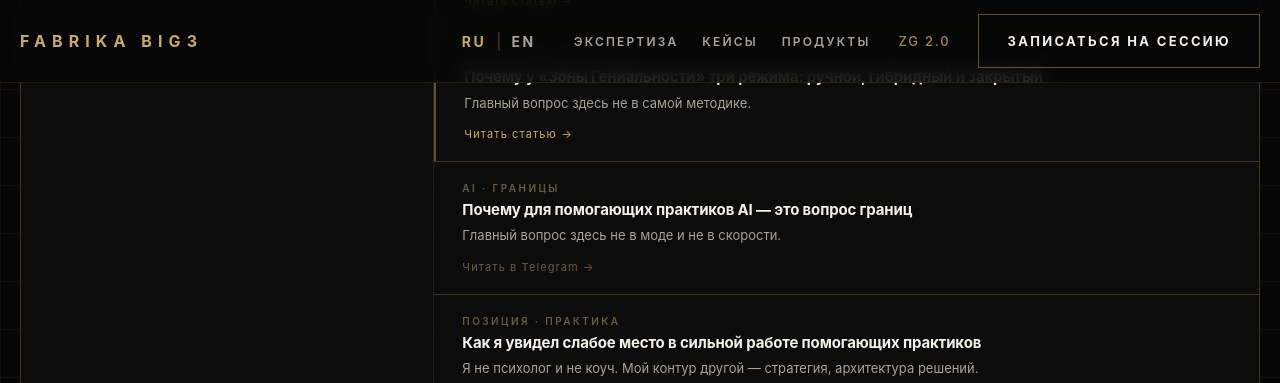
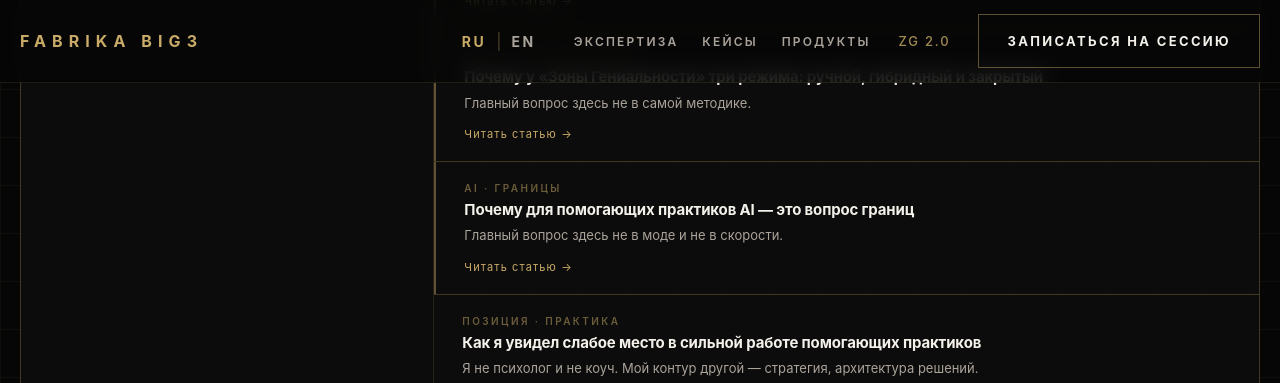
Before and after one commit to Valerii1242/fabrika-big3, a Jekyll site: the page index.html, which Jekyll copies as it is, in a window 1280 px wide and 900 px high, scrolled down 6343 px. Shown: the top 383 px of the window. Built offline with Jekyll 4.4.1, drawn with Linux system fonts in a browser that asks for light colours.

Commit message:
Add files via upload

```diff
--- a/index.html
+++ b/index.html
@@ -2151,11 +2151,11 @@
               <span style="font-size:11px;letter-spacing:.1em;color:var(--gold);margin-top:8px;display:block;" data-ru="Читать статью →" data-en="Read article →">Читать статью →</span>
             </a>
 
-            <a class="tenchat-post" href="https://t.me/fabrika_big3" target="_blank" rel="noopener noreferrer">
+            <a class="tenchat-post" href="/blog/ai-granitsy-pomogayushchikh/" style="border-left:2px solid rgba(201,171,103,.45);">
               <span class="tenchat-post-tag" data-ru="AI · Границы" data-en="AI · Boundaries">AI · Границы</span>
               <h4 data-ru="Почему для помогающих практиков AI — это вопрос границ" data-en="Why for helping practitioners AI is a question of boundaries">Почему для помогающих практиков AI — это вопрос границ</h4>
               <p data-ru="Главный вопрос здесь не в моде и не в скорости." data-en="The main question here is not about trends or speed.">Главный вопрос здесь не в моде и не в скорости.</p>
-              <span style="font-size:11px;letter-spacing:.1em;color:rgba(201,171,103,.5);margin-top:8px;display:block;" data-ru="Читать в Telegram →" data-en="Read on Telegram →">Читать в Telegram →</span>
+              <span style="font-size:11px;letter-spacing:.1em;color:var(--gold);margin-top:8px;display:block;" data-ru="Читать статью →" data-en="Read article →">Читать статью →</span>
             </a>
 
             <a class="tenchat-post" href="https://t.me/fabrika_big3" target="_blank" rel="noopener noreferrer">
```
